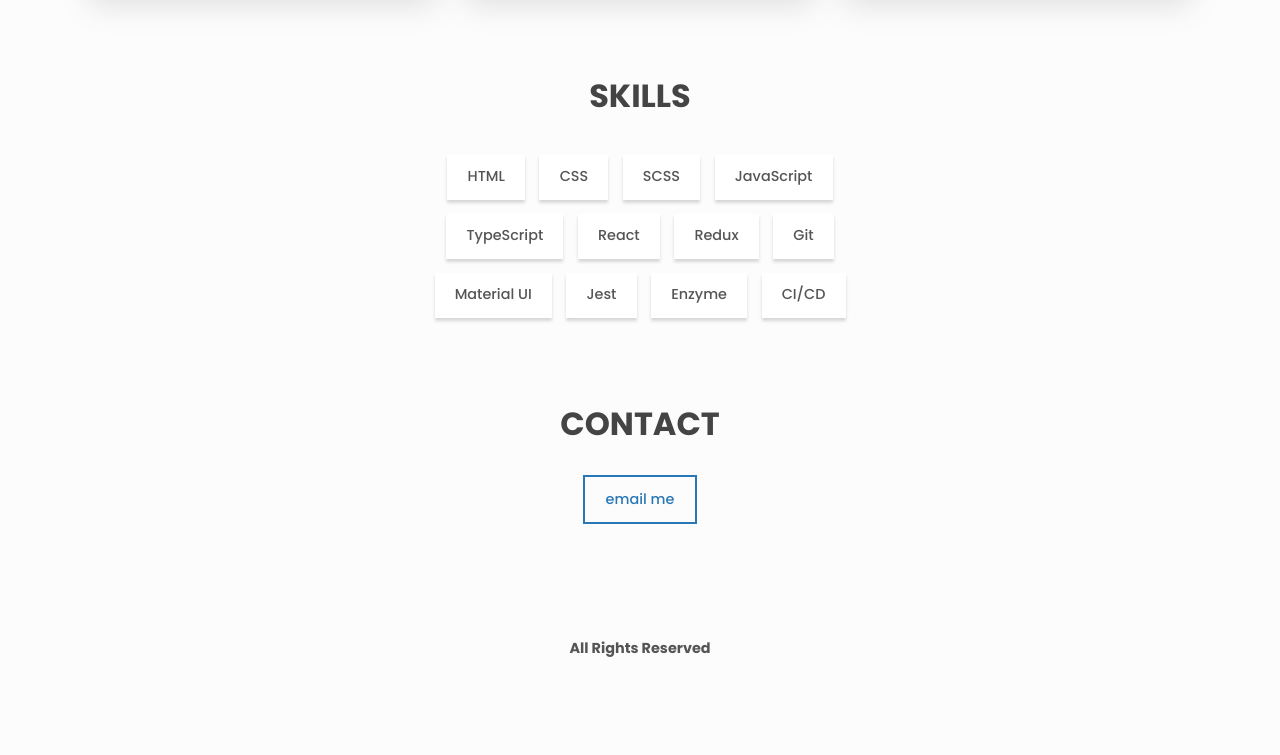
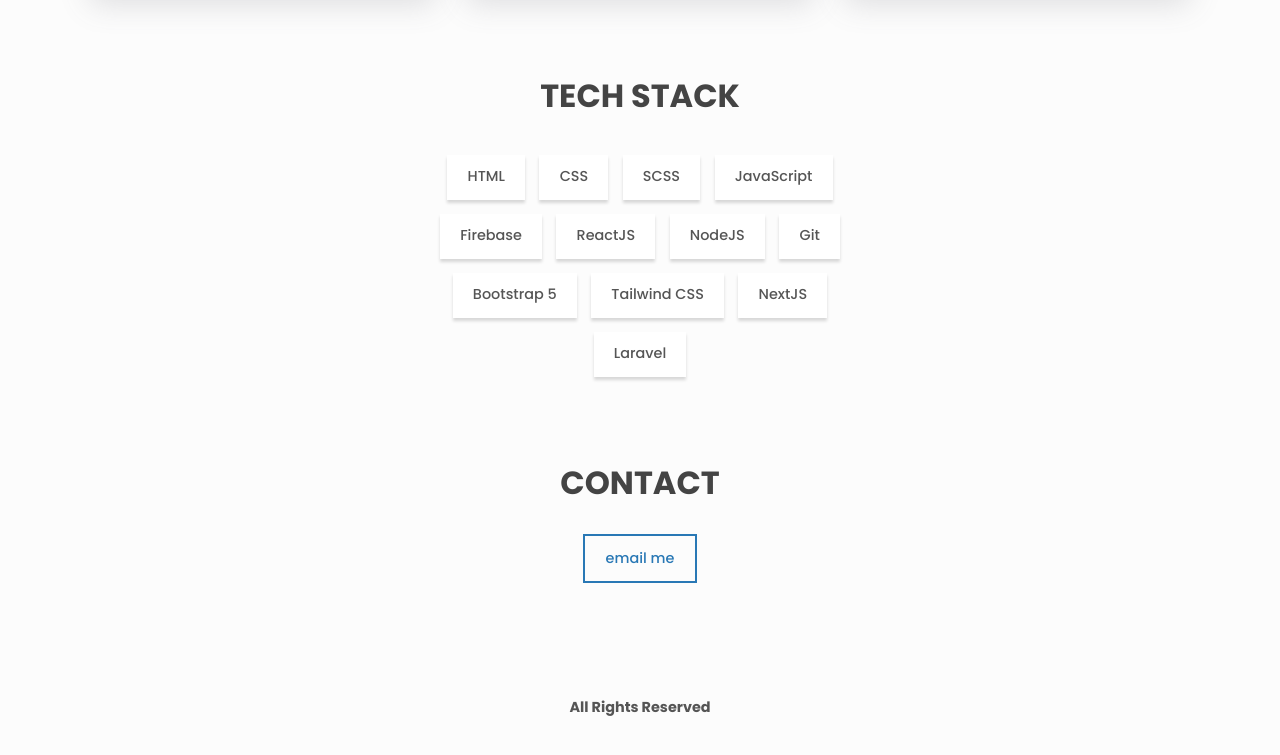
Before and after one commit to yskooo/me, a plain HTML site: page index.html in a window 1280 px wide. Shown: the part 1032-1787 px from the top of the page. Before the commit the page ends 1740 px from the top, so only its background shows below. Drawn offline with Linux system fonts and the light colour scheme.

Commit message:
Update tech stack

```diff
--- a/index.html
+++ b/index.html
@@ -133,20 +133,20 @@
 
         <!-- Skills -->
         <section class="section skills" id="skills">
-            <h2 class="section__title">Skills</h2>
+            <h2 class="section__title">Tech Stack</h2>
             <ul class="skills__list">
                 <li class="skills__list-item btn btn--plain">HTML</li>
                 <li class="skills__list-item btn btn--plain">CSS</li>
                 <li class="skills__list-item btn btn--plain">SCSS</li>
                 <li class="skills__list-item btn btn--plain">JavaScript</li>
-                <li class="skills__list-item btn btn--plain">TypeScript</li>
-                <li class="skills__list-item btn btn--plain">React</li>
-                <li class="skills__list-item btn btn--plain">Redux</li>
+                <li class="skills__list-item btn btn--plain">Firebase</li>
+                <li class="skills__list-item btn btn--plain">ReactJS</li>
+                <li class="skills__list-item btn btn--plain">NodeJS</li>
                 <li class="skills__list-item btn btn--plain">Git</li>
-                <li class="skills__list-item btn btn--plain">Material UI</li>
-                <li class="skills__list-item btn btn--plain">Jest</li>
-                <li class="skills__list-item btn btn--plain">Enzyme</li>
-                <li class="skills__list-item btn btn--plain">CI/CD</li>
+                <li class="skills__list-item btn btn--plain">Bootstrap 5</li>
+                <li class="skills__list-item btn btn--plain">Tailwind CSS</li>
+                <li class="skills__list-item btn btn--plain">NextJS</li>
+                <li class="skills__list-item btn btn--plain">Laravel</li>
             </ul>
         </section>
 
```
